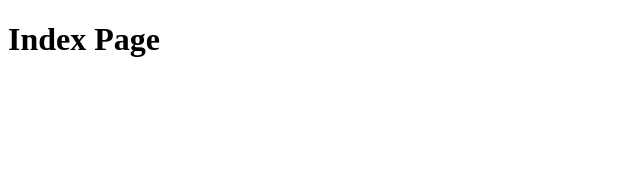
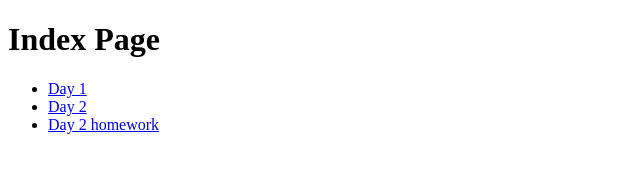
Before and after one commit to trantanhdev/react_prce, a plain HTML site: page index.html in a window 1280 px wide. Shown: the whole page, without its empty margins (0-640 px from the left). Drawn offline with Linux system fonts and the light colour scheme.

Commit message:
Index page references

```diff
--- a/index.html
+++ b/index.html
@@ -7,5 +7,16 @@
   </head>
   <body>
     <h1>Index Page</h1>
+    <ul>
+      <li>
+        <a href="/day1.html">Day 1</a>
+      </li>
+      <li>
+        <a href="/day2.html">Day 2</a>
+      </li>
+      <li>
+        <a href="/day2_homework.html">Day 2 homework</a>
+      </li>
+    </ul>
   </body>
 </html>
```
